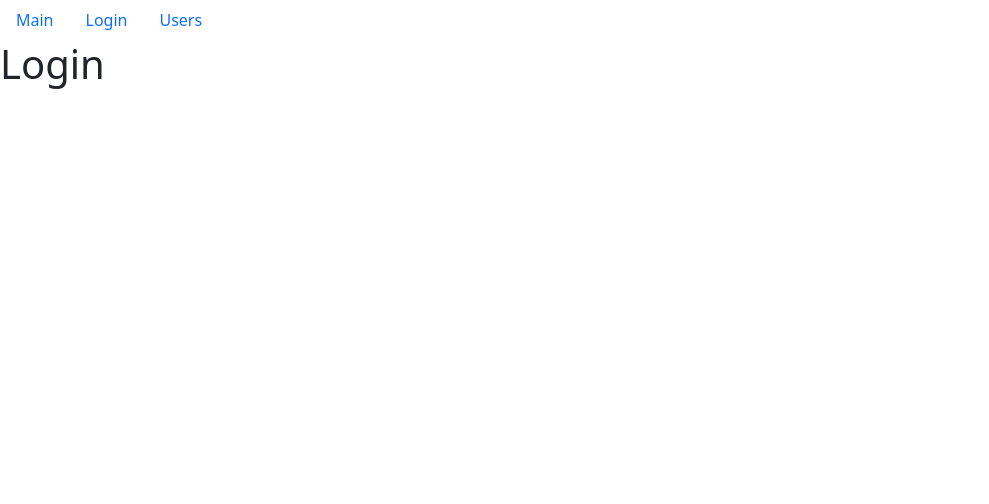
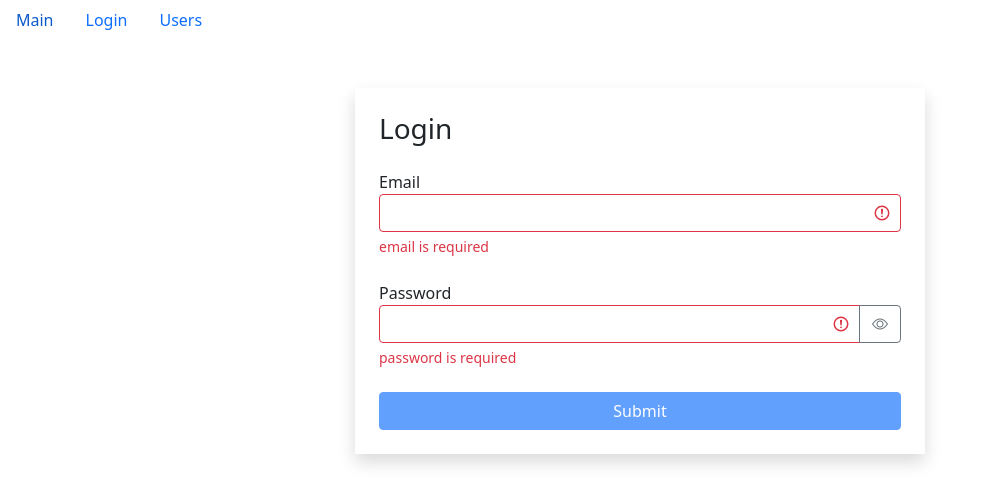
Before and after one commit to KateRemp/fast-company, a React (Create React App) app: page /login/1 in a window 1280 px wide. Shown: the top 504 px of the page, without its empty margins (0-989 px from the left). Built offline with nearby package versions, Linux system fonts and the light colour scheme.

Commit message:
add userSearch

```diff
--- a/src/App.jsx
+++ b/src/App.jsx
@@ -1,9 +1,9 @@
 import React from 'react';
 import { Route, Switch } from 'react-router-dom';
 import NavBar from './components/navBar';
-import Login from './components/login';
-import Main from './components/main';
-import UsersLayout from './components/usersLayout';
+import Login from './layouts/login';
+import Main from './layouts/main';
+import Users from './layouts/users';
 
 const App = () => {
   return (
@@ -12,7 +12,7 @@
       <Switch>
         <Route path="/" exact component={Main} />
         <Route path="/login" component={Login} />
-        <Route path="/users/:userId?" component={UsersLayout} />
+        <Route path="/users/:userId?" component={Users} />
       </Switch>
     </>
   );
--- a/src/components/login.jsx
+++ /dev/null
@@ -1,6 +0,0 @@
-import React from 'react';
-const Login = () => {
-  return <h1>Login</h1>;
-};
-
-export default Login;
--- /dev/null
+++ b/src/components/textField.jsx
@@ -0,0 +1,50 @@
+import React, { useState } from 'react';
+import PropTypes from 'prop-types';
+
+const TextField = ({ label, type, name, value, onChange, error }) => {
+  const [showPassword, setShowPassword] = useState(false);
+  const getInputClasses = () => {
+    return 'form-control' + (error ? ' is-invalid' : '');
+  };
+  const toggleShowPassword = () => {
+    setShowPassword((prevState) => !prevState);
+  };
+  return (
+    <div className="mb-4">
+      <label htmlFor={name}>{label}</label>
+      <div className="input-group has-validation">
+        <input
+          type={showPassword ? 'text' : type}
+          id={name}
+          name={name}
+          value={value}
+          onChange={onChange}
+          className={getInputClasses()}
+        />
+        {type === 'password' && (
+          <button
+            className="btn btn-outline-secondary"
+            type="button"
+            onClick={toggleShowPassword}
+          >
+            <i className={'bi bi-eye' + (showPassword ? '-slash' : '')}></i>
+          </button>
+        )}
+        {error && <div className="invalid-feedback">{error}</div>}
+      </div>
+    </div>
+  );
+};
+TextField.defaultProps = {
+  type: 'text'
+};
+TextField.propTypes = {
+  label: PropTypes.string,
+  type: PropTypes.string,
+  name: PropTypes.string,
+  value: PropTypes.string,
+  onChange: PropTypes.func,
+  error: PropTypes.string
+};
+
+export default TextField;
--- a/src/components/userPage.jsx
+++ b/src/components/userPage.jsx
@@ -17,14 +17,14 @@
   console.log(user);
   if (user) {
     return (
-      <>
+      <div>
         <h1>{user.name}</h1>
-        <h2>Профессия:{user.profession.name}</h2>
+        <h2>Профессия: {user.profession.name}</h2>
         <QualitiesList qualities={user.qualities} />
-        <h6>completedMeetings:{user.completedMeetings}</h6>
-        <h2>Rate:{user.rate}</h2>
-        <button onClick={() => handleBackToList()}>Все пользователи</button>
-      </>
+        <p>completedMeetings: {user.completedMeetings}</p>
+        <h2>Rate: {user.rate}</h2>
+        <button onClick={handleBackToList}>Все пользователи</button>
+      </div>
     );
   }
   return 'loading...';
--- a/src/components/usersLayout.jsx
+++ /dev/null
@@ -1,12 +0,0 @@
-import React from 'react';
-import UserPage from './userPage';
-import Users from './usersList';
-import { useParams } from 'react-router-dom';
-
-const usersLayout = () => {
-  const { userId } = useParams();
-
-  return <>{userId ? <UserPage userId={userId} /> : <Users />}</>;
-};
-
-export default usersLayout;
--- a/src/components/usersList.jsx
+++ b/src/components/usersList.jsx
@@ -8,11 +8,12 @@
 import UserTable from './usersTable';
 import _ from 'lodash';
 
-const Users = () => {
+const UsersList = () => {
   const [currentPage, setCurrentPage] = useState(1);
   const [professions, setProfession] = useState();
   const [selectedProf, setSelectedProf] = useState();
   const [sortBy, setSortBy] = useState({ path: 'name', order: 'asc' });
+  const [userSearch, setUserSearch] = useState();
   const pageSize = 8;
   // Refactoring  Сортировка 9
   const [users, setUsers] = useState();
@@ -38,9 +39,11 @@
   }, []);
   useEffect(() => {
     setCurrentPage(1);
-  }, [selectedProf]);
+    console.log(userSearch);
+  }, [selectedProf, userSearch]);
 
   const handleProfessionSelect = (item) => {
+    setUserSearch('');
     setSelectedProf(item);
   };
 
@@ -66,6 +69,10 @@
 );
 */
         })
+      : userSearch
+      ? users.filter((user) => {
+          return user.name.toLowerCase().includes(userSearch.toLowerCase());
+        })
       : users;
 
     const count = filteredUsers.length;
@@ -79,6 +86,11 @@
 
     const clearFilter = () => {
       setSelectedProf();
+    };
+
+    const handleUserSearch = ({ target }) => {
+      setSelectedProf(); // show all users
+      setUserSearch(target.value);
     };
 
     return (
@@ -97,6 +109,13 @@
         )}
         <div className="d-flex flex-column">
           <SearchStatus length={count} />
+          <input
+            type="text"
+            placeholder="Search..."
+            name="searchname"
+            value={userSearch}
+            onChange={handleUserSearch}
+          />
           {count > 0 && (
             <UserTable
               users={usersCrop}
@@ -121,8 +140,4 @@
   return 'loading...';
 };
 
-// Users.propTypes = {
-//   users: PropTypes.array
-// };
-
-export default Users;
+export default UsersList;
--- /dev/null
+++ b/src/layouts/login.jsx
@@ -0,0 +1,101 @@
+import React, { useState, useEffect } from 'react';
+import TextField from '../components/textField';
+import { validator } from '../utils/validator.';
+
+const Login = () => {
+  // for more inputs just add nextInput:'' to useState({ email: '', password: '', nextInput:'' })
+  const [data, setData] = useState({ email: '', password: '' });
+  const [errors, setErrors] = useState({});
+  // Сокращаем: Получаем event (e), из него достаём {target}
+  // const handleChange is universall for all inputs
+  const handleChange = ({ target }) => {
+    setData((prevState) => {
+      // console.log(prevState);
+      return { ...prevState, [target.name]: target.value };
+    });
+  };
+
+  const validatorConfig = {
+    email: {
+      isRequired: {
+        message: 'email is required'
+      },
+      isEmail: {
+        message: 'invalid email'
+      }
+    },
+    password: {
+      isRequired: {
+        message: 'password is required'
+      },
+      isCapitalSymbol: {
+        message: 'password must contain uppercase characters'
+      },
+      isContainDigit: {
+        message: 'password must contain digits'
+      },
+      min: {
+        message: 'password must be min 8 characters long',
+        value: 8
+      }
+    }
+  };
+
+  useEffect(() => {
+    validate();
+  }, [data]);
+
+  const validate = () => {
+    const errors = validator(data, validatorConfig);
+    setErrors(errors);
+    // true or false?
+    return Object.keys(errors).length === 0;
+  };
+
+  // button submit
+  const isValid = Object.keys(errors).length === 0;
+
+  const handleSubmit = (e) => {
+    e.preventDefault();
+    const isValid = validate();
+    if (!isValid) return;
+    console.log(data);
+  };
+
+  return (
+    <div className="container mt-5">
+      <div className="row">
+        <div className="col-md-6 offset-md-3 shadow p-4">
+          <h3 className="mb-4">Login</h3>
+          <form onSubmit={handleSubmit}>
+            <TextField
+              label="Email"
+              // type="text" Не обязательно передавать, так как по дефолту in components/TextField as TextField.defaultProps
+              name="email"
+              value={data.email}
+              onChange={handleChange}
+              error={errors.email}
+            />
+            <TextField
+              label="Password"
+              type="password"
+              name="password"
+              value={data.password}
+              onChange={handleChange}
+              error={errors.password}
+            />
+            <button
+              type="submit"
+              disabled={!isValid}
+              className="btn btn-primary w-100 mx-auto"
+            >
+              Submit
+            </button>
+          </form>
+        </div>
+      </div>
+    </div>
+  );
+};
+
+export default Login;
--- /dev/null
+++ b/src/layouts/users.jsx
@@ -0,0 +1,12 @@
+import React from 'react';
+import UserPage from '../components/userPage';
+import UsersList from '../components/usersList';
+import { useParams } from 'react-router-dom';
+
+const Users = () => {
+  const { userId } = useParams();
+
+  return <>{userId ? <UserPage userId={userId} /> : <UsersList />}</>;
+};
+
+export default Users;
--- /dev/null
+++ b/src/utils/validator..js
@@ -0,0 +1,49 @@
+export function validator(data, config) {
+  const errors = {};
+
+  function validate(validateMethod, data, config) {
+    let statusValidate;
+    switch (validateMethod) {
+      case 'isRequired':
+        statusValidate = data.trim() === '';
+        break;
+      case 'isEmail': {
+        const emailRegExp = /^\S+@\S+\.\S+$/g;
+        statusValidate = !emailRegExp.test(data);
+        break;
+      }
+      case 'isCapitalSymbol': {
+        const capitalRegExp = /[A-Z]+/g;
+        statusValidate = !capitalRegExp.test(data);
+        break;
+      }
+      case 'isContainDigit': {
+        const digitRegExp = /\d+/g; // or [0-9]+
+        statusValidate = !digitRegExp.test(data);
+        break;
+      }
+      case 'min': {
+        statusValidate = data.length < config.value;
+        break;
+      }
+
+      default:
+        break;
+    }
+    if (statusValidate) return config.message;
+  }
+
+  for (const fieldName in data) {
+    for (const validateMethod in config[fieldName]) {
+      const error = validate(
+        validateMethod,
+        data[fieldName],
+        config[fieldName][validateMethod]
+      );
+      if (error && !errors[fieldName]) {
+        errors[fieldName] = error;
+      }
+    }
+  }
+  return errors;
+}
```
Also changed, not shown: src/layouts/main.jsx (renamed from src/components/main.jsx).
